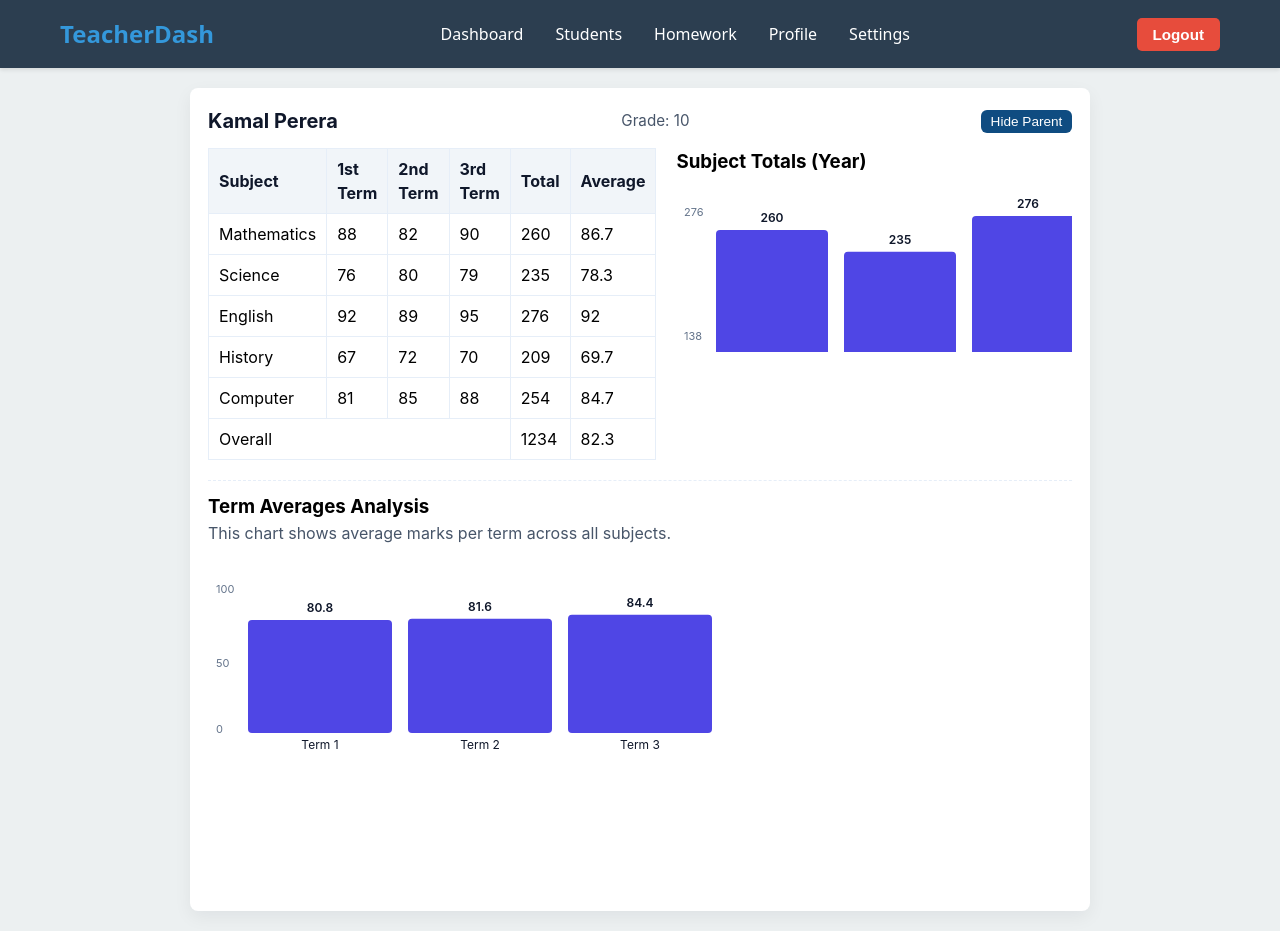
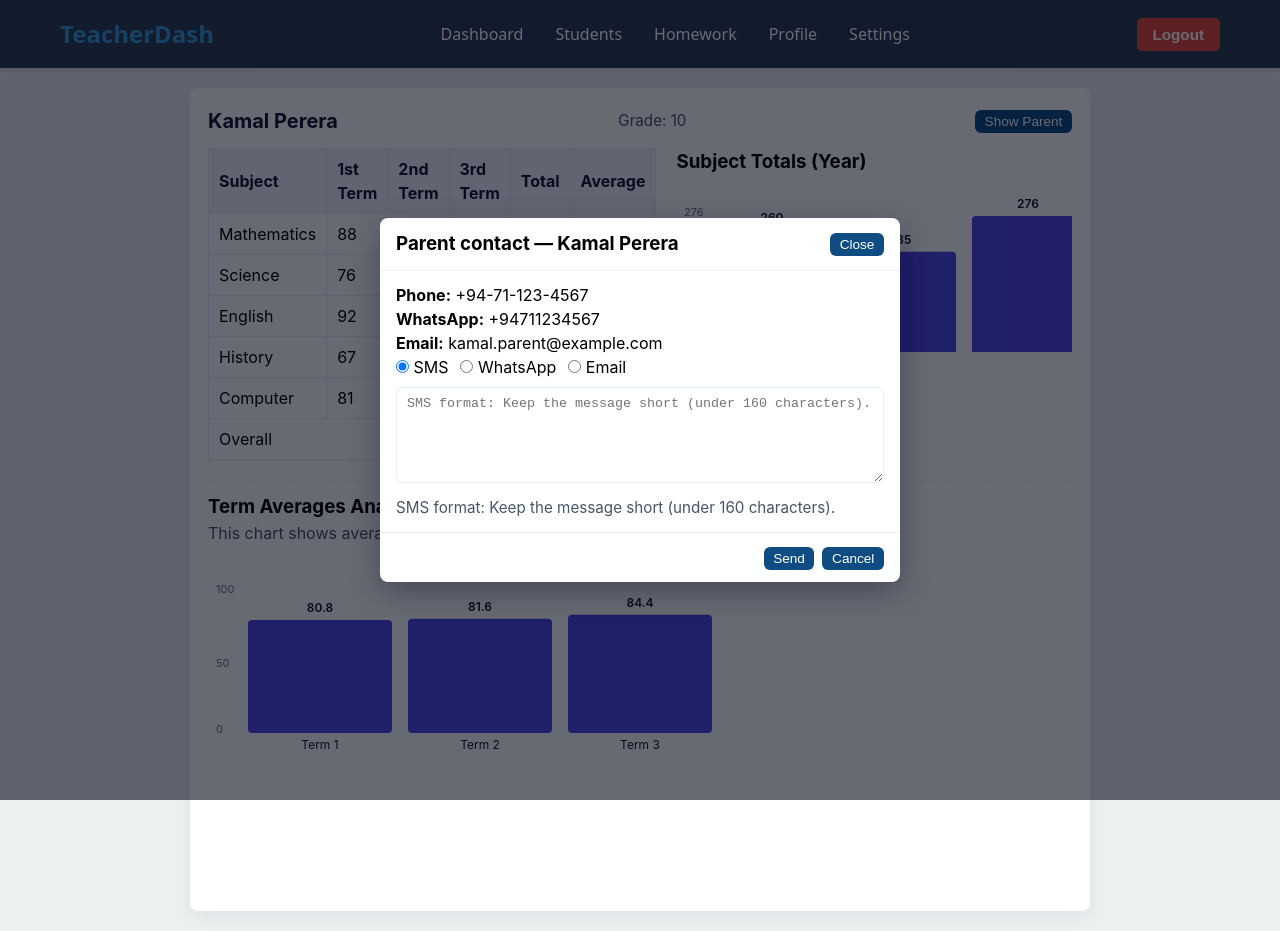
Before and after one commit to Lalindu0923/githubTester, a React (Vite) app in the folder frontendTest/: page /student/1 in a window 1280 px wide. Both pictures are taken after a click on the button "Show Parent". Built offline with nearby package versions, Linux system fonts and the light colour scheme.

Commit message:
Add ParentModal with mode selection (SMS/WhatsApp/Email), integrate into students and profile, add modal styles

```diff
--- /dev/null
+++ b/frontendTest/src/components/ParentModal.jsx
@@ -0,0 +1,79 @@
+import React, { useState, useEffect } from 'react'
+
+export default function ParentModal({ student, onClose }) {
+  const [mode, setMode] = useState('sms')
+  const [subject, setSubject] = useState('')
+  const [message, setMessage] = useState('')
+
+  useEffect(() => {
+    setMode('sms')
+    setSubject('')
+    setMessage('')
+  }, [student])
+
+  if (!student) return null
+
+  const hint = () => {
+    if (mode === 'sms') return 'SMS format: Keep the message short (under 160 characters).'
+    if (mode === 'whatsapp') return 'WhatsApp format: You can include links or short media descriptions.'
+    return 'Email format: Include a subject and a body. Example subject: "Student absence".'
+  }
+
+  const handleSend = () => {
+    if (mode === 'email' && !subject.trim()) {
+      alert('Please enter an email subject before sending.')
+      return
+    }
+    if (!message.trim()) {
+      alert('Please enter a message.')
+      return
+    }
+
+    // Simulate sending — replace with real API call later
+    alert(
+      `Sending via ${mode.toUpperCase()} to ${student.name} parent:\n\nContact: ${student.parentContact || ''}\nWhatsApp: ${student.parentWhatsApp || ''}\nEmail: ${student.parentEmail || ''}\n\n${mode === 'email' ? `Subject: ${subject}\n` : ''}Message:\n${message}`
+    )
+
+    onClose()
+  }
+
+  return (
+    <div className="modal-overlay" onClick={onClose}>
+      <div className="modal-window" onClick={(e) => e.stopPropagation()}>
+        <div className="modal-header">
+          <h3>Parent contact — {student.name}</h3>
+          <button className="msg-btn" onClick={onClose}>Close</button>
+        </div>
+
+        <div className="modal-body">
+          <p><strong>Phone:</strong> <a href={`tel:${student.parentContact}`}>{student.parentContact}</a></p>
+          <p><strong>WhatsApp:</strong> {student.parentWhatsApp || student.parentContact}</p>
+          <p><strong>Email:</strong> <a href={`mailto:${student.parentEmail}`}>{student.parentEmail}</a></p>
+
+          <div className="mode-select">
+            <label><input type="radio" name="mode" value="sms" checked={mode === 'sms'} onChange={() => setMode('sms')} /> SMS</label>
+            <label style={{ marginLeft: 12 }}><input type="radio" name="mode" value="whatsapp" checked={mode === 'whatsapp'} onChange={() => setMode('whatsapp')} /> WhatsApp</label>
+            <label style={{ marginLeft: 12 }}><input type="radio" name="mode" value="email" checked={mode === 'email'} onChange={() => setMode('email')} /> Email</label>
+          </div>
+
+          {mode === 'email' && (
+            <div style={{ marginTop: 8 }}>
+              <input className="modal-input" placeholder="Email subject" value={subject} onChange={(e) => setSubject(e.target.value)} />
+            </div>
+          )}
+
+          <div style={{ marginTop: 8 }}>
+            <textarea className="modal-textarea" placeholder={hint()} value={message} onChange={(e) => setMessage(e.target.value)} />
+          </div>
+
+          <div className="modal-hint">{hint()}</div>
+        </div>
+
+        <div className="modal-footer">
+          <button className="msg-btn" onClick={handleSend}>Send</button>
+          <button style={{ marginLeft: 8 }} className="msg-btn" onClick={onClose}>Cancel</button>
+        </div>
+      </div>
+    </div>
+  )
+}
--- a/frontendTest/src/components/Student.jsx
+++ b/frontendTest/src/components/Student.jsx
@@ -1,5 +1,6 @@
 import React, { useState } from "react";
 import "../styles/Student.css";
+import ParentModal from './ParentModal'
 
 // Simple Student component showing three-term marks per subject,
 // totals/averages, and two analysis charts (subject totals, term averages).
@@ -9,6 +10,8 @@ const sampleStudent = {
   name: "Kamal Perera",
   grade: "10",
   parentContact: '+94-71-123-4567',
+  parentWhatsApp: '+94711234567',
+  parentEmail: 'kamal.parent@example.com',
   subjects: [
     { name: "Mathematics", marks: { term1: 88, term2: 82, term3: 90 } },
     { name: "Science", marks: { term1: 76, term2: 80, term3: 79 } },
@@ -54,7 +57,7 @@ function SimpleBarChart({ data, width = 600, height = 300, labelKey = 'value' })
 }
 
 export default function Student({ student = sampleStudent }) {
-  const [showParent, setShowParent] = useState(false)
+  const [showParentModal, setShowParentModal] = useState(false)
   // compute per-subject totals and averages
   const subjectsWithTotals = student.subjects.map((s) => {
     const t1 = Number(s.marks.term1 || 0);
@@ -93,15 +96,12 @@ export default function Student({ student = sampleStudent }) {
         <h2 className="student-name">{student.name}</h2>
         <div className="student-meta">Grade: {student.grade}</div>
         <div className="student-meta">
-          <button className="msg-btn" onClick={() => setShowParent((s) => !s)}>
-            {showParent ? 'Hide Parent' : 'Show Parent'}
+          <button className="msg-btn" onClick={() => setShowParentModal(true)}>
+            Show Parent
           </button>
         </div>
-        {showParent && student.parentContact && (
-          <div className="parent-panel student-meta">Parent: <a href={`tel:${student.parentContact}`}>{student.parentContact}</a> <button className="msg-btn" onClick={() => {
-            const m = window.prompt(`Message to ${student.name}\'s parent (${student.parentContact}):`)
-            if (m && m.trim()) alert(`Message sent to ${student.parentContact}:\\n\\n"${m}"`)
-          }}>Message Parent</button></div>
+        {showParentModal && (
+          <ParentModal student={student} onClose={() => setShowParentModal(false)} />
         )}
       </header>
 
--- a/frontendTest/src/components/StudentPage.jsx
+++ b/frontendTest/src/components/StudentPage.jsx
@@ -15,6 +15,10 @@ const studentsData = {
       { name: 'History', marks: { term1: 67, term2: 72, term3: 70 } },
       { name: 'Computer', marks: { term1: 81, term2: 85, term3: 88 } }
     ]
+    ,
+    parentContact: '+94-71-123-4567',
+    parentWhatsApp: '+94711234567',
+    parentEmail: 'kamal.parent@example.com'
   },
   2: {
     id: 2,
@@ -28,7 +32,9 @@ const studentsData = {
       { name: 'Computer', marks: { term1: 91, term2: 90, term3: 93 } }
     ]
     ,
-    parentContact: '+94-77-234-5678'
+    parentContact: '+94-77-234-5678',
+    parentWhatsApp: '+94772345678',
+    parentEmail: 'saman.parent@example.com'
   },
   3: {
     id: 3,
@@ -41,6 +47,10 @@ const studentsData = {
       { name: 'History', marks: { term1: 74, term2: 77, term3: 79 } },
       { name: 'Computer', marks: { term1: 93, term2: 95, term3: 94 } }
     ]
+    ,
+    parentContact: '+94-72-345-6789',
+    parentWhatsApp: '+94723456789',
+    parentEmail: 'nimasha.parent@example.com'
   },
   4: {
     id: 4,
@@ -53,6 +63,10 @@ const studentsData = {
       { name: 'History', marks: { term1: 70, term2: 73, term3: 75 } },
       { name: 'Computer', marks: { term1: 85, term2: 87, term3: 90 } }
     ]
+    ,
+    parentContact: '+94-70-456-7890',
+    parentWhatsApp: '+94704567890',
+    parentEmail: 'tharindu.parent@example.com'
   },
   5: {
     id: 5,
@@ -65,6 +79,10 @@ const studentsData = {
       { name: 'History', marks: { term1: 80, term2: 82, term3: 84 } },
       { name: 'Computer', marks: { term1: 96, term2: 94, term3: 97 } }
     ]
+    ,
+    parentContact: '+94-75-567-8901',
+    parentWhatsApp: '+94755678901',
+    parentEmail: 'sethmi.parent@example.com'
   }
 }
 
--- a/frontendTest/src/components/Students.jsx
+++ b/frontendTest/src/components/Students.jsx
@@ -1,52 +1,53 @@
 import React, { useState } from 'react'
 import { Link } from 'react-router-dom'
 import '../styles/Student.css'
+import ParentModal from './ParentModal'
 
 const sampleStudents = [
   {
     id: 1,
     name: 'Kamal Perera',
     grade: '10',
-    parentContact: '+94-71-123-4567'
+    parentContact: '+94-71-123-4567',
+    parentWhatsApp: '+94711234567',
+    parentEmail: 'kamal.parent@example.com'
   },
   {
     id: 2,
     name: 'Saman Silva',
     grade: '10',
-    parentContact: '+94-77-234-5678'
+    parentContact: '+94-77-234-5678',
+    parentWhatsApp: '+94772345678',
+    parentEmail: 'saman.parent@example.com'
   },
   {
     id: 3,
     name: 'Nimasha Jayawardena',
     grade: '11',
-    parentContact: '+94-72-345-6789'
+    parentContact: '+94-72-345-6789',
+    parentWhatsApp: '+94723456789',
+    parentEmail: 'nimasha.parent@example.com'
   },
   {
     id: 4,
     name: 'Tharindu Wickramasinghe',
     grade: '11',
-    parentContact: '+94-70-456-7890'
+    parentContact: '+94-70-456-7890',
+    parentWhatsApp: '+94704567890',
+    parentEmail: 'tharindu.parent@example.com'
   },
   {
     id: 5,
     name: 'Sethmi Ranasinghe',
     grade: '11',
-    parentContact: '+94-75-567-8901'
+    parentContact: '+94-75-567-8901',
+    parentWhatsApp: '+94755678901',
+    parentEmail: 'sethmi.parent@example.com'
   }
 ]
 
 export default function Students() {
-  const [visibleParents, setVisibleParents] = useState({})
-
-  const toggleParent = (id) => setVisibleParents((p) => ({ ...p, [id]: !p[id] }))
-
-  const sendMessage = (student) => {
-    const msg = window.prompt(`Enter message to send to ${student.name}'s parent (${student.parentContact}):`)
-    if (msg && msg.trim()) {
-      // Simulate sending message — in real app call API
-      alert(`Message sent to ${student.parentContact}:\n\n"${msg}"`)
-    }
-  }
+  const [modalStudent, setModalStudent] = useState(null)
 
   return (
     <div style={{ maxWidth: 1000, margin: '20px auto' }}>
@@ -58,8 +59,8 @@ export default function Students() {
               <h3 className="student-name" style={{ margin: 0 }}>{s.name}</h3>
               <div className="student-meta">Grade: {s.grade}</div>
               <div className="student-meta">
-                <button className="msg-btn" onClick={() => toggleParent(s.id)}>
-                  {visibleParents[s.id] ? 'Hide Parent' : 'Show Parent'}
+                <button className="msg-btn" onClick={() => setModalStudent(s)}>
+                  Show Parent
                 </button>
               </div>
             </header>
@@ -67,11 +68,8 @@ export default function Students() {
               <Link to={`/student/${s.id}`} className="nav-link" style={{ color: '#4f46e5' }}>
                 View profile
               </Link>
-              {visibleParents[s.id] && (
-                <div className="parent-panel" style={{ marginLeft: 12, display: 'inline-block' }}>
-                  <div style={{ marginBottom: 6 }}>Parent: <a href={`tel:${s.parentContact}`}>{s.parentContact}</a></div>
-                  <button className="msg-btn" onClick={() => sendMessage(s)}>Message Parent</button>
-                </div>
+              {modalStudent && modalStudent.id === s.id && (
+                <ParentModal student={modalStudent} onClose={() => setModalStudent(null)} />
               )}
             </div>
           </div>
--- a/frontendTest/src/styles/Student.css
+++ b/frontendTest/src/styles/Student.css
@@ -95,6 +95,61 @@
   display: inline-block;
   border: 1px solid #e6eef8;
 }
+
+/* Modal styles for ParentModal component */
+.modal-overlay {
+  position: fixed;
+  left: 0;
+  top: 0;
+  right: 0;
+  bottom: 0;
+  background: rgba(2,6,23,0.6);
+  display: flex;
+  align-items: center;
+  justify-content: center;
+  z-index: 9999;
+}
+.modal-window {
+  background: #fff;
+  width: 520px;
+  border-radius: 8px;
+  box-shadow: 0 10px 30px rgba(2,6,23,0.3);
+  overflow: hidden;
+}
+.modal-header {
+  display: flex;
+  justify-content: space-between;
+  align-items: center;
+  padding: 12px 16px;
+  border-bottom: 1px solid #eef2f7;
+}
+.modal-body {
+  padding: 12px 16px;
+}
+.modal-footer {
+  padding: 12px 16px;
+  border-top: 1px solid #eef2f7;
+  text-align: right;
+}
+.modal-input {
+  width: 100%;
+  padding: 8px 10px;
+  border-radius: 6px;
+  border: 1px solid #e6eef8;
+}
+.modal-textarea {
+  width: 100%;
+  min-height: 96px;
+  padding: 8px 10px;
+  border-radius: 6px;
+  border: 1px solid #e6eef8;
+}
+.modal-hint {
+  margin-top: 8px;
+  color: #475569;
+  font-size: 0.95rem;
+}
+.mode-select label { cursor: pointer; }
 .chart-label {
   font-size: 12px;
   fill: #0f172a;
```
